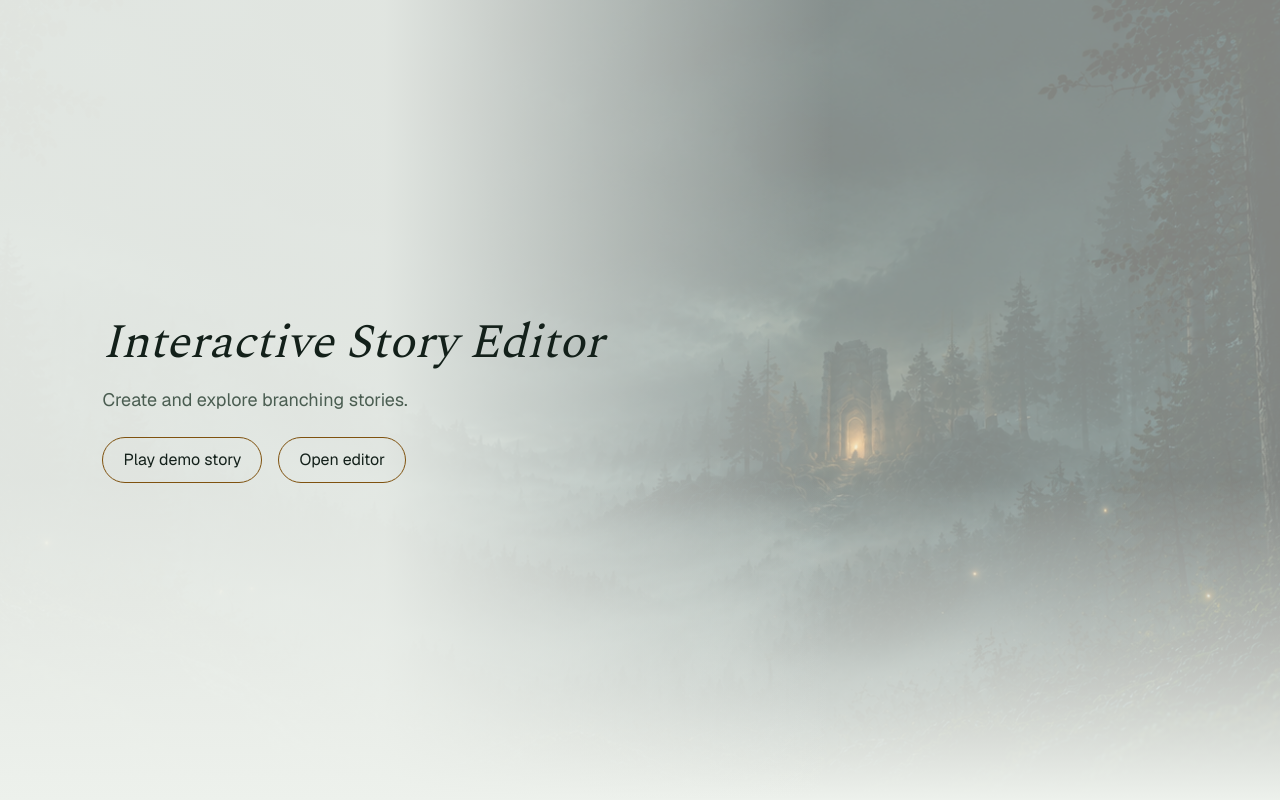
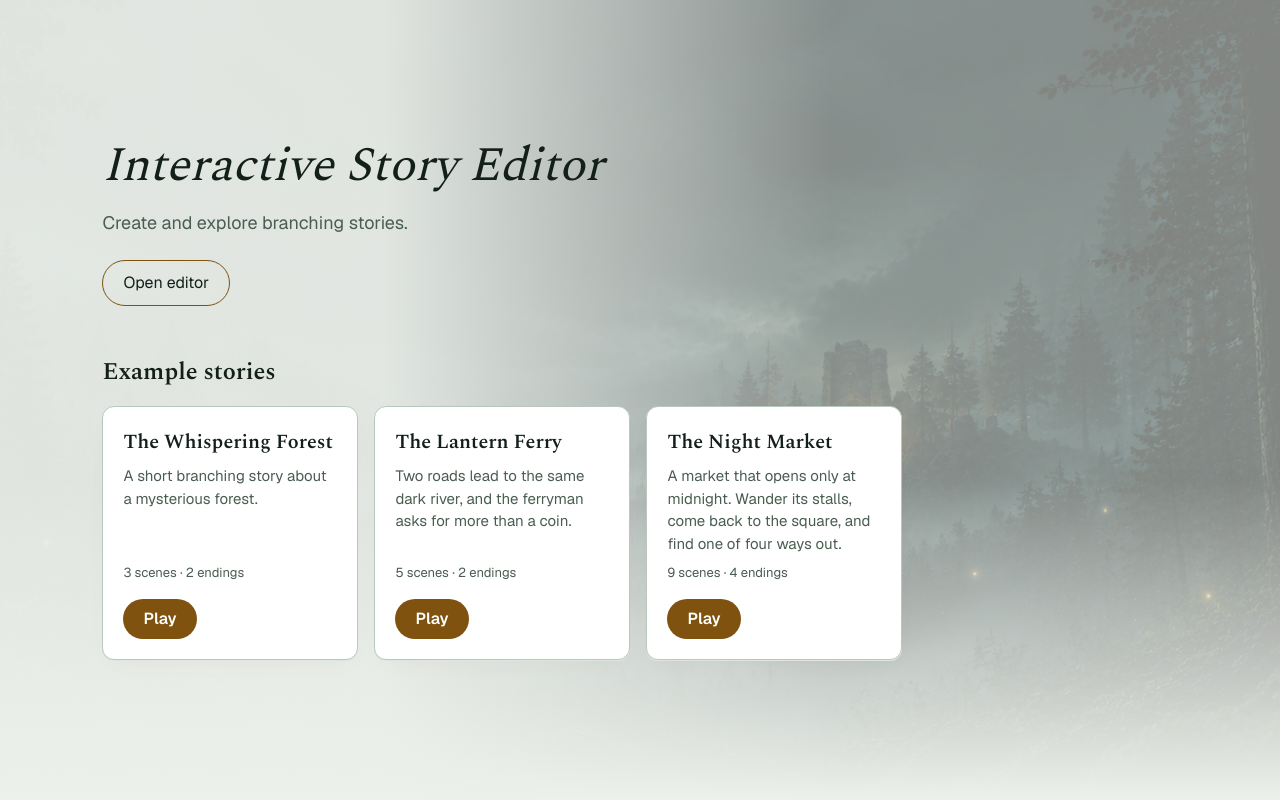
Before and after one commit to demienera/interactive-story-editor, a Next.js app: page / in a window 1280 px wide. Built offline with nearby package versions, Linux system fonts and the light colour scheme.

Commit message:
feat: implement example stories display and play functionality

```diff
--- a/src/app/editor/page.tsx
+++ b/src/app/editor/page.tsx
@@ -1,5 +1,6 @@
+import { whisperingForest } from '@/entities/story/data/examples/whispering-forest';
 import { StoryEditor } from '@/features/story-editor/ui/StoryEditor';
 
 export default function EditorPage() {
-	return <StoryEditor />;
+	return <StoryEditor initialStory={whisperingForest} />;
 }
--- a/src/app/page.module.scss
+++ b/src/app/page.module.scss
@@ -39,6 +39,8 @@
 
 .main {
 	position: relative;
+	display: grid;
+	gap: 48px;
 }
 
 .intro {
@@ -84,3 +86,71 @@
 		}
 	}
 }
+
+.examples {
+	display: grid;
+	gap: 16px;
+	max-width: 800px;
+}
+
+.examplesHeading {
+	margin: 0;
+	font-family: var(--font-story);
+	font-size: 24px;
+	font-weight: 600;
+}
+
+.storyList {
+	display: grid;
+	grid-template-columns: repeat(auto-fill, minmax(min(100%, 230px), 1fr));
+	gap: 16px;
+	margin: 0;
+	padding: 0;
+	list-style: none;
+}
+
+.storyCard {
+	height: 100%;
+	display: grid;
+	grid-template-rows: auto 1fr auto auto;
+	gap: 8px;
+	padding: 20px;
+	border: 1px solid var(--color-border);
+	border-radius: var(--radius-md);
+	background: var(--color-surface);
+	box-shadow: var(--shadow-node);
+}
+
+.storyTitle {
+	margin: 0;
+	font-family: var(--font-story);
+	font-size: 20px;
+	font-weight: 600;
+}
+
+.storyDescription {
+	margin: 0;
+	color: var(--color-text-muted);
+	font-size: 15px;
+	line-height: 1.5;
+}
+
+.storyStats {
+	margin: 0;
+	color: var(--color-text-muted);
+	font-size: 13px;
+}
+
+.playLink {
+	justify-self: start;
+	display: inline-flex;
+	align-items: center;
+	min-height: 40px;
+	margin-top: 8px;
+	padding: 8px 20px;
+	border-radius: var(--radius-pill);
+	background: var(--color-accent);
+	color: var(--color-on-accent);
+	font-weight: 600;
+	text-decoration: none;
+}
--- a/src/app/page.tsx
+++ b/src/app/page.tsx
@@ -1,7 +1,15 @@
 import Image from 'next/image';
 import Link from 'next/link';
+import { exampleStories } from '@/entities/story/data/example-stories';
+import type { Story, StoryNodeType } from '@/entities/story/model/types';
 import mainBackground from '../../public/main-bg.png';
 import styles from './page.module.scss';
+
+function countNodes(story: Story, type: StoryNodeType, word: string): string {
+	const count = story.nodes.filter((node) => node.type === type).length;
+
+	return `${count} ${count === 1 ? word : `${word}s`}`;
+}
 
 export default function Home() {
 	return (
@@ -24,10 +32,41 @@ export default function Home() {
 						aria-label='Main'
 						className={styles.actions}
 					>
-						<Link href='/play'>Play demo story</Link>
 						<Link href='/editor'>Open editor</Link>
 					</nav>
 				</div>
+
+				<section
+					className={styles.examples}
+					aria-labelledby='examples-heading'
+				>
+					<h2
+						id='examples-heading'
+						className={styles.examplesHeading}
+					>
+						Example stories
+					</h2>
+					<ul className={styles.storyList}>
+						{exampleStories.map((story) => (
+							<li key={story.id}>
+								<article className={styles.storyCard}>
+									<h3 className={styles.storyTitle}>{story.title}</h3>
+									<p className={styles.storyDescription}>{story.description}</p>
+									<p className={styles.storyStats}>
+										{countNodes(story, 'scene', 'scene')} · {countNodes(story, 'ending', 'ending')}
+									</p>
+									<Link
+										href={`/play/${story.id}`}
+										className={styles.playLink}
+										aria-label={`Play ${story.title}`}
+									>
+										Play
+									</Link>
+								</article>
+							</li>
+						))}
+					</ul>
+				</section>
 			</main>
 		</div>
 	);
```
Also changed, not shown: src/app/play/[storyId]/page.tsx (added, +23 -0 lines).
